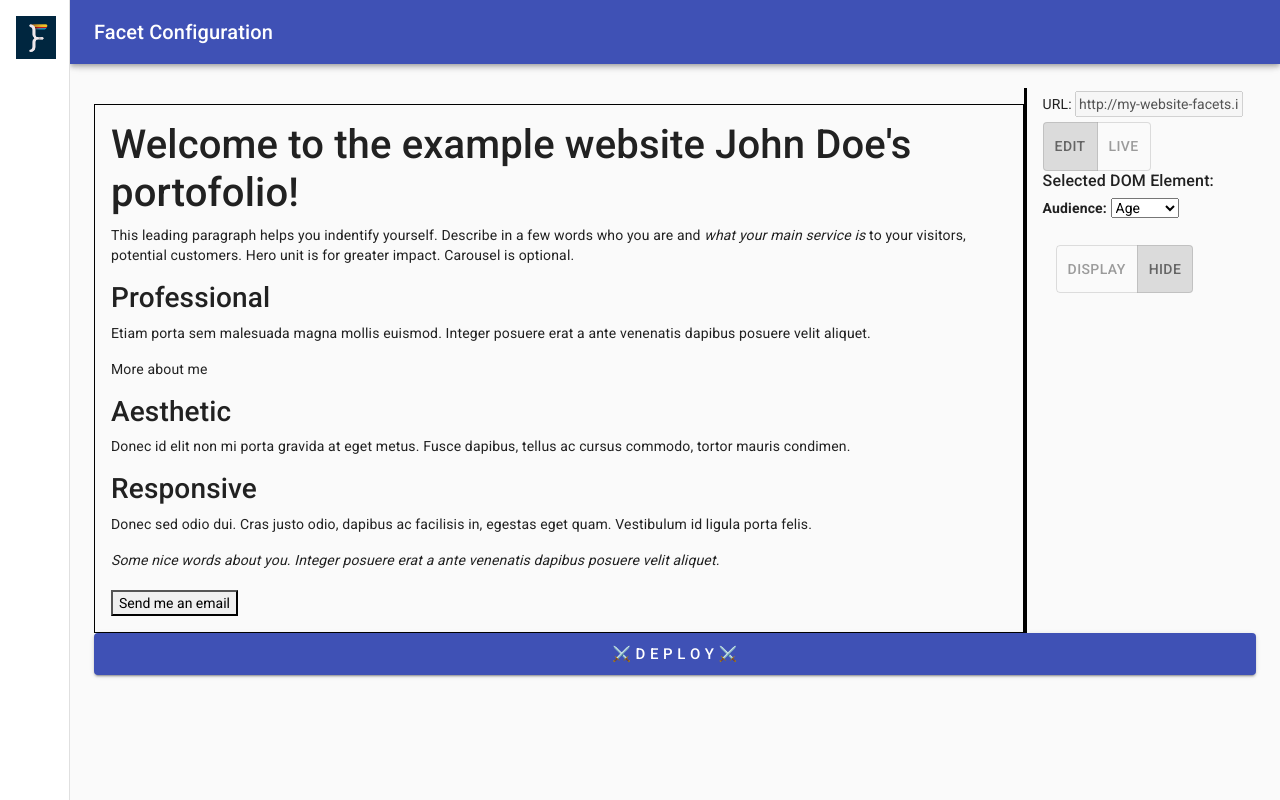
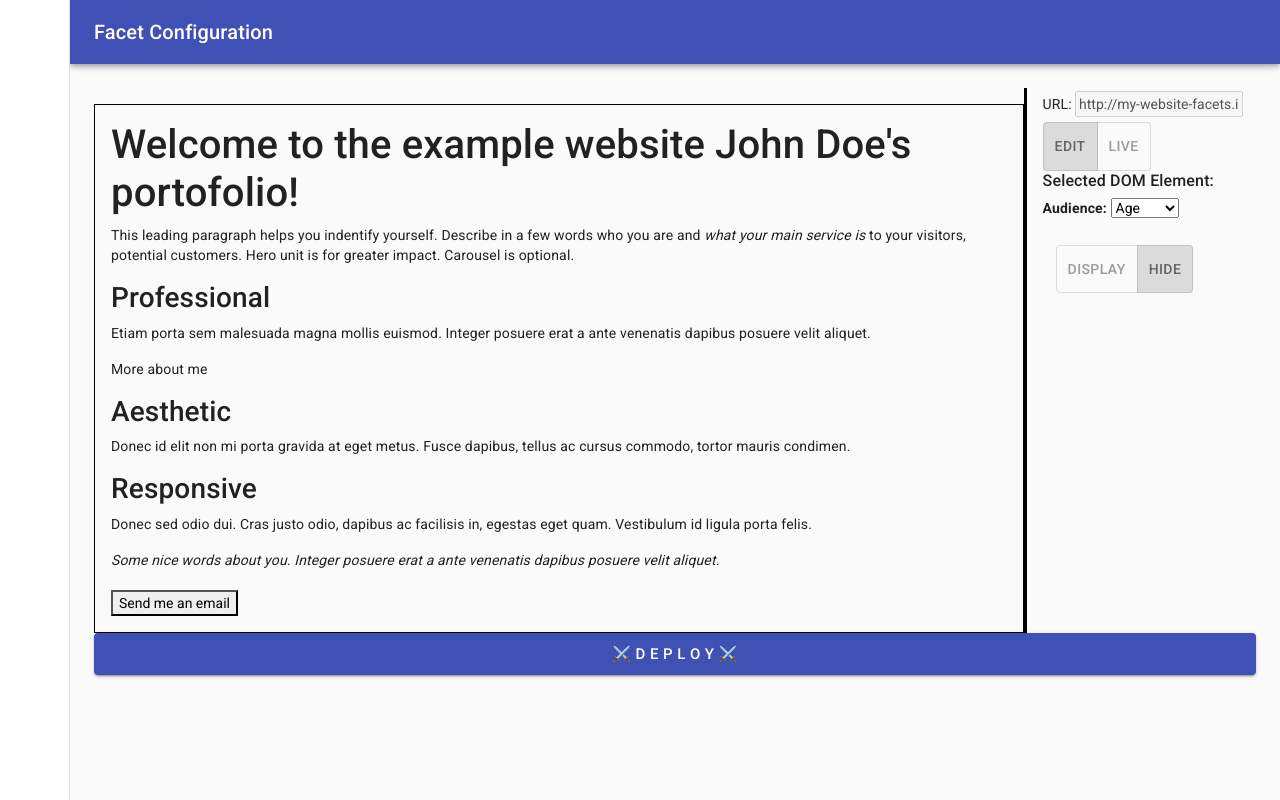
Before and after one commit to facets-io/facets.io, a React (Create React App) app: page / in a window 1280 px wide. Built offline with nearby package versions, Linux system fonts and the light colour scheme.

Commit message:
remove icon

```diff
--- a/src/PermanentDrawerLeft.js
+++ b/src/PermanentDrawerLeft.js
@@ -90,9 +90,9 @@ export default function PermanentDrawerLeft() {
         anchor="left"
       >
          <List>
-          {['Facetize'].map((text, index) => (
+          {[''].map((text, index) => (
             <ListItem button key={text}>
-              <ListItemIcon>{index % 2 === 0 ? <img media="(min-width: 100px)" src={logo} width="40px" /> : <MailIcon />}</ListItemIcon>
+              {/* <ListItemIcon>{index % 2 === 0 ? <img media="(min-width: 100px)" src={logo} width="40px" /> : <MailIcon />}</ListItemIcon> */}
               <ListItemText primary={text} />
             </ListItem>
           ))}
```
